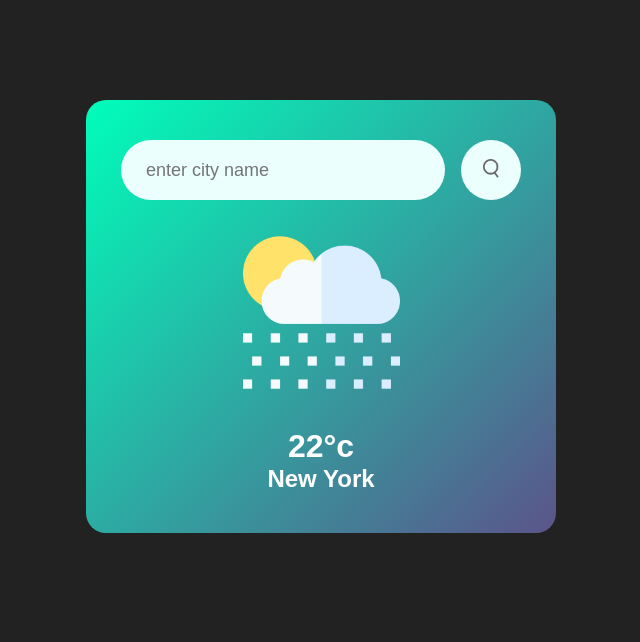
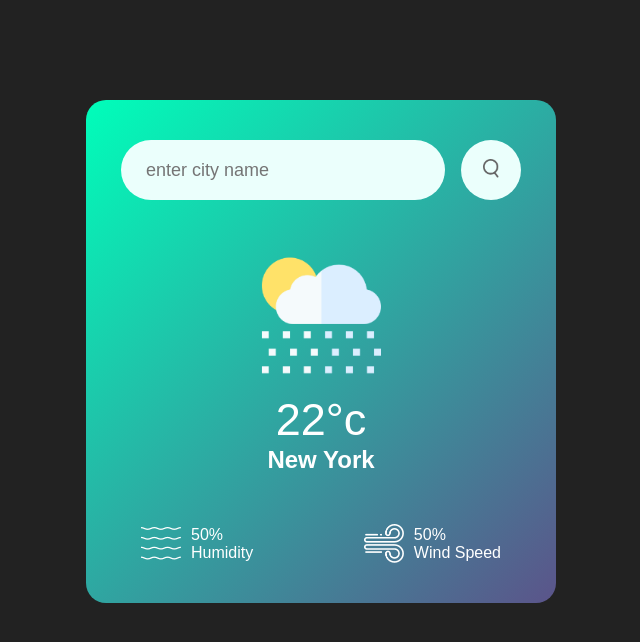
Before and after one commit to nubelz/Weather-App, a plain HTML site: page index.html in a window 1280 px wide. Shown: the whole page, without its empty margins (319-959 px from the left). Drawn offline with Linux system fonts and the light colour scheme; no server answers.

Commit message:
Add Api Key

```diff
--- a/css/style.css
+++ b/css/style.css
@@ -47,3 +47,37 @@ body{
 .search button img{
   width: 16px;
 }
+.weather-icon{
+  width: 170px;
+  margin-top: 30px;
+}
+.weather h1{
+  font-size: 45px;
+  font-weight: 400;
+  margin-top: -10px;
+}
+.details{
+  display: flex;
+  align-items: center;
+  justify-content: space-between;
+  padding: 0 20px;
+  margin-top: 50px;
+}
+.col{
+  display: flex;
+  align-items: center;
+  text-align: left;
+}
+.col img{
+  display: flex;
+  align-items: center;
+  text-align: left;
+}
+.col img{
+  width: 40px;
+  margin-right: 10px
+}
+.humidity, .wind{
+  font-size: 28px
+  margin-top: -6px;
+}
--- a/index.html
+++ b/index.html
@@ -20,9 +20,38 @@
     <h1 class="temp">22°c</h1>
     <h2 class="city">New York</h2>
     <div class="details">
-      <div class="col"
+      <div class="col">
+        <img src="images/humidity.png">
+        <div>
+          <p class="humidity">50%</p>
+          <p>Humidity</p>
+        </div>
+      </div>
+      <div class="col">
+        <img src="images/wind.png">
+        <div>
+          <p class="wind">50%</p>
+          <p>Wind Speed</p>
+        </div>
+      </div>
     </div>
   </div>
 </div>
+
+<script>
+
+const apiKey = "85b5fbb8ce33832c5aebb78aab45717e";
+const apiUrl = "https://api.openweathermap.org/data/2.5/weather?units=metric&q=bangalore";
+
+async function checkWeather(){
+  const response = await fetch(apiUrl + `&appid=${apiKey}`);
+  var data = await response.json();
+
+  console.log(data);
+}
+
+checkWeather()
+</script>
+
 </body>
 </html>
```
